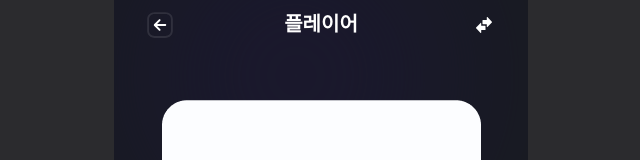
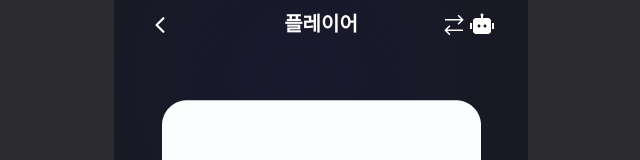
Before and after one commit to Nong-Mo/Frontend, a React (Create React App) app: page /player/audio in a window 1280 px wide. Shown: the top 160 px of the page, without its empty margins (319-959 px from the left). Built offline with nearby package versions, Linux system fonts and the light colour scheme; sample sign-in values are in the browser's storage.

Commit message:
[Fix] NavBar 아이콘 리액트 전요 아이콘으로 변경

```diff
--- a/src/components/common/NavBar.tsx
+++ b/src/components/common/NavBar.tsx
@@ -1,52 +1,88 @@
 import React from "react";
 import { useNavigate } from "react-router-dom";
-import { FiEdit } from "react-icons/fi"; // React Icons에서 Edit 아이콘 가져오기
-import leftIcon from "../../icons/common/leftIcon.svg";
-import menu from "../../icons/common/menu.svg";
-import search from "../../icons/common/search.svg";
-import convert from "../../icons/common/convert.svg";
+import { LiaExchangeAltSolid } from "react-icons/lia";
+import { IoChevronBackOutline } from "react-icons/io5";
+import { RiRobot2Fill } from "react-icons/ri";
+import { BiEdit } from "react-icons/bi";
 
 interface NavigationProps {
     onMenuClick?: () => void;
     title?: string;
     showMenu?: boolean;
-    rightIcon?: 'convert' | 'search' | 'newChat';  // 'newChat' 추가
     hideLeftIcon?: boolean;
     alignTitle?: 'left' | 'center';
-    onNewChatClick?: () => void; // 새 채팅 버튼 클릭 이벤트 핸들러
+    onNewChatClick?: () => void;
+    iconNames?: {
+        backIcon?: string;
+        convertIcon?: string;
+        aiIcon?: string;
+        editIcon?: string;
+    };
+    rightIcons?: Array<'convert' | 'ai' | 'edit'>;
 }
 
 export const NavBar: React.FC<NavigationProps> = ({
                                                       onMenuClick,
                                                       title,
                                                       showMenu = true,
-                                                      rightIcon = 'convert',
                                                       hideLeftIcon = false,
                                                       alignTitle = 'center',
-                                                      onNewChatClick
+                                                      onNewChatClick,
+                                                      iconNames = {},
+                                                      rightIcons = []
                                                   }) => {
     const navigate = useNavigate();
 
-    // 아이콘 매핑
-    const icons = {
-        convert: convert,
-        search: search
+    const renderIcon = (icon: 'convert' | 'ai' | 'edit') => {
+        switch (icon) {
+            case 'convert':
+                return (
+                    <button
+                        className="text-white flex items-center justify-center w-7 h-7 p-0"
+                        onClick={onMenuClick}
+                        aria-label={iconNames.convertIcon || "변환하기"}
+                    >
+                        <LiaExchangeAltSolid size={24} />
+                    </button>
+                );
+            case 'ai':
+                return (
+                    <button
+                        className="text-white flex items-center justify-center w-7 h-7 p-0"
+                        onClick={() => navigate('/ai-assistant')}
+                        aria-label={iconNames.aiIcon || "AI 로봇"}
+                    >
+                        <RiRobot2Fill size={24} />
+                    </button>
+                );
+            case 'edit':
+                return (
+                    <button
+                        className="text-white flex items-center justify-center w-7 h-7 p-0"
+                        onClick={onNewChatClick}
+                        aria-label={iconNames.editIcon || "편집"}
+                    >
+                        <BiEdit size={24} />
+                    </button>
+                );
+            default:
+                return null;
+        }
     };
 
     return (
         <div className="flex justify-center">
             <div className="flex items-center justify-between w-full max-w-[350px] h-[50px] relative">
-                {/* 왼쪽 아이콘 */}
                 {!hideLeftIcon && (
-                    <img
-                        src={leftIcon}
-                        className="w-7 h-7 cursor-pointer absolute"
-                        alt="back"
+                    <button
+                        className="absolute left-0 text-white flex items-center justify-center w-7 h-7 p-0"
                         onClick={() => navigate(-1)}
-                    />
+                        aria-label={iconNames.backIcon || "뒤로가기"}
+                    >
+                        <IoChevronBackOutline size={24} />
+                    </button>
                 )}
 
-                {/* 제목 */}
                 <span
                     className={`font-bold text-[20px] text-white flex-1 ${alignTitle === 'left' ? 'text-left' : 'text-center'}`}
                     style={{ lineHeight: '25.2px' }}
@@ -54,26 +90,9 @@ export const NavBar: React.FC<NavigationProps> = ({
                     {title}
                 </span>
 
-                {/* 오른쪽 아이콘 */}
-                {showMenu && rightIcon !== 'newChat' && (
-                    <img
-                        src={icons[rightIcon]} // rightIcon prop에 따라 아이콘 변경
-                        className="w-4 h-4 cursor-pointer flex items-center absolute right-1"
-                        alt={rightIcon}
-                        onClick={onMenuClick}
-                    />
-                )}
-
-                {/* 새 채팅 아이콘 */}
-                {rightIcon === 'newChat' && (
-                    <button
-                        className="w-4 h-4 text-white flex items-center absolute right-1"
-                        onClick={onNewChatClick}
-                        aria-label="새 채팅"
-                    >
-                        <FiEdit size={20} /> {/* Edit 아이콘 */}
-                    </button>
-                )}
+                <div className="absolute right-0 flex">
+                    {rightIcons.map(icon => renderIcon(icon))}
+                </div>
             </div>
         </div>
     );
--- a/src/pages/AiAssistant.tsx
+++ b/src/pages/AiAssistant.tsx
@@ -59,9 +59,14 @@ const AIAssistantPage: React.FC = () => {
             {/* NavBar */}
             <NavBar
                 title="AI 어시스턴트"
-                rightIcon="newChat" // 새 채팅 아이콘 설정
-                onNewChatClick={handleNewChat} // 새 채팅 클릭 핸들러
+                hideLeftIcon={false}
                 showMenu={false}
+                iconNames={{
+                    backIcon: "뒤로가기",
+                    editIcon: "편집"
+                }}
+                rightIcons={['edit']}
+                onNewChatClick={handleNewChat}
             />
 
             {/* Title */}
@@ -87,7 +92,8 @@ const AIAssistantPage: React.FC = () => {
                                         className="w-full h-full bg-[#262A34] rounded-[14.5px] flex justify-center items-center relative overflow-hidden"
                                         onClick={() => handleButtonClick(text)}
                                     >
-                                        <div className="absolute inset-0 bg-black opacity-0 group-hover:opacity-20 transition-opacity"></div>
+                                        <div
+                                            className="absolute inset-0 bg-black opacity-0 group-hover:opacity-20 transition-opacity"></div>
                                         <div
                                             className="w-[95px] h-[34px] font-bold text-white text-[12px] text-left whitespace-normal z-10">
                                             {text}
--- a/src/pages/Home.tsx
+++ b/src/pages/Home.tsx
@@ -36,7 +36,17 @@ const Home: React.FC = () => {
 
     return (
         <div className="w-full flex flex-col min-h-screen z-10">
-            <NavBar title="커여운한비쿤 님의 보관함" showMenu={true} rightIcon="search" hideLeftIcon={true} alignTitle="left" />
+            <NavBar
+                title="커여운한비쿤 님의 보관함"
+                hideLeftIcon={true}
+                showMenu={false}
+                alignTitle="left"
+                iconNames={{
+                    aiIcon: "AI 로봇"
+                }}
+                rightIcons={['ai']}
+            />
+
             <div className="w-full flex justify-center">
                 <div className="w-[350px] h-[768px] text-white">
                     <div className="w-full primary-info-text">
--- a/src/pages/LibraryViewer.tsx
+++ b/src/pages/LibraryViewer.tsx
@@ -75,8 +75,16 @@ const LibraryViewer = ({collectionType} : LibraryViewerProps) => {
         <div className="w-full z-10">
             <div className="content-wrapper ml-[32px] mr-[32px] mt-[15px] md-[34px] w-[350px] flex flex-col items-center h-[896px]">
                 <div className="w-full">
-                    <NavBar title={viewerTitle}
-                            rightIcon="search"/>
+                    <NavBar
+                        title={viewerTitle}
+                        hideLeftIcon={false}
+                        showMenu={false}
+                        iconNames={{
+                            backIcon: "뒤로가기",
+                            aiIcon: "AI 로봇"
+                        }}
+                        rightIcons={['ai']}
+                    />
                 </div>
                 <div className="w-full">
                     <h1 className="mt-[15px] primary-info-text leading-50">
--- a/src/pages/Player.tsx
+++ b/src/pages/Player.tsx
@@ -62,10 +62,19 @@ const Player: React.FC = () => {
   return (
     <div className="w-full flex flex-col min-h-screen z-10">
       <NavBar
-        onMenuClick={handleModalOpen}
-        title='플레이어'
-        rightIcon="convert"
+          onMenuClick={handleModalOpen}
+          title='플레이어'
+          hideLeftIcon={false}
+          showMenu={false}
+          iconNames={{
+            backIcon: "뒤로가기",
+            convertIcon: "변환하기",
+            aiIcon: "AI 로봇"
+          }}
+          rightIcons={['convert', 'ai']}
       />
+
+
       { /* 콘텐츠 area 설정 */ }
       <div className="w-[350px] pt-[50px] flex flex-col mx-auto">
         <div className="flex flex-col">
--- a/src/pages/PlayerPdfViewer.tsx
+++ b/src/pages/PlayerPdfViewer.tsx
@@ -333,9 +333,16 @@ const PlayerPdfViewer: React.FC = () => {
   return (
     <div className="w-full h-[896px] flex flex-col pl-10 pr-10 z-10">
       <NavBar
-        onMenuClick={handleModalOpen}
-        title='PDF 뷰어'
-        rightIcon="convert"
+          onMenuClick={handleModalOpen}
+          title='PDF 뷰어'
+          hideLeftIcon={false}
+          showMenu={false}
+          iconNames={{
+            backIcon: "뒤로가기",
+            convertIcon: "변환하기",
+            aiIcon: "AI 로봇"
+          }}
+          rightIcons={['convert', 'ai']}
       />
 
       <div className="flex justify-center">
--- a/src/pages/Scan.tsx
+++ b/src/pages/Scan.tsx
@@ -88,7 +88,15 @@ const Scan = () => {
     return (
         <div className="content-wrapper ml-[32px] mr-[32px] md-[34px] w-[350px] flex flex-col items-center h-[896px]">
             <div className="w-full">
-                <NavBar title="스캔하기" />
+                <NavBar
+                    title="스캔하기"
+                    hideLeftIcon={false}
+                    showMenu={false}
+                    iconNames={{
+                        backIcon: "뒤로가기"
+                    }}
+                    rightIcons={[]}
+                />
             </div>
 
             <ScanViewer
--- a/src/pages/SignIn.tsx
+++ b/src/pages/SignIn.tsx
@@ -31,7 +31,16 @@ const SignInPage: React.FC = () => {
       <div className="w-full h-[896px] flex flex-col px-[32px] z-10">
 
         {/* NavBar 영역 */}
-        <NavBar title="로그인" showMenu={false}/>
+        <NavBar
+            title="로그인"
+            hideLeftIcon={false}
+            showMenu={false}
+            iconNames={{
+              backIcon: "뒤로가기"
+            }}
+            rightIcons={[]}
+        />
+
 
         {/* Contents 영역 */}
         <div className="w-[350px] h-[545px] flex flex-col items-center">
--- a/src/pages/SignUp.tsx
+++ b/src/pages/SignUp.tsx
@@ -83,8 +83,15 @@ const SignUpPage: React.FC = () => {
       <div className="w-full h-[896px] flex flex-col px-[32px] z-10">
 
         {/* NavBar 영역 */}
-        <NavBar title="회원가입" showMenu={false} />
-
+        <NavBar
+            title="회원가입"
+            hideLeftIcon={false}
+            showMenu={false}
+            iconNames={{
+              backIcon: "뒤로가기"
+            }}
+            rightIcons={[]}
+        />
         {/* Contents 영역 */}
         <div className="w-[350px] h-[729px] flex flex-col items-center">
           {/* InfoText 영역 */}
```
